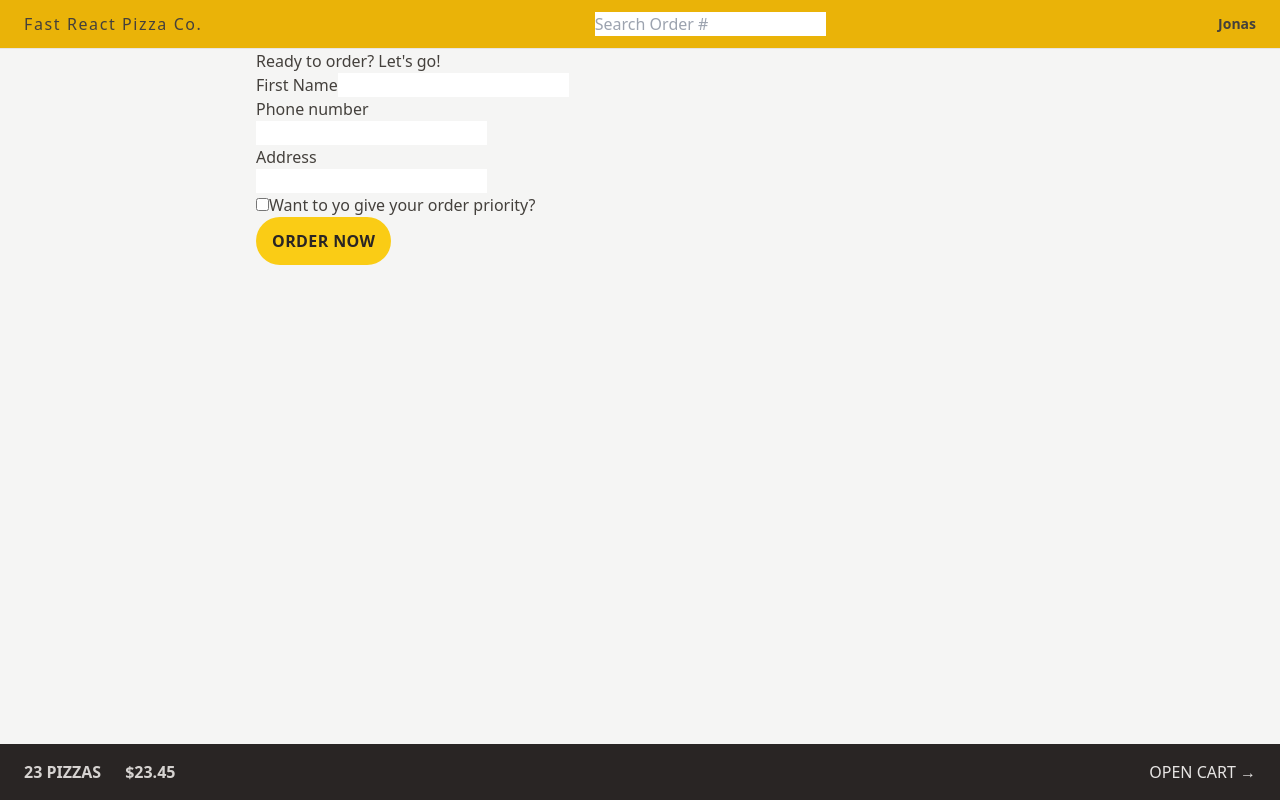
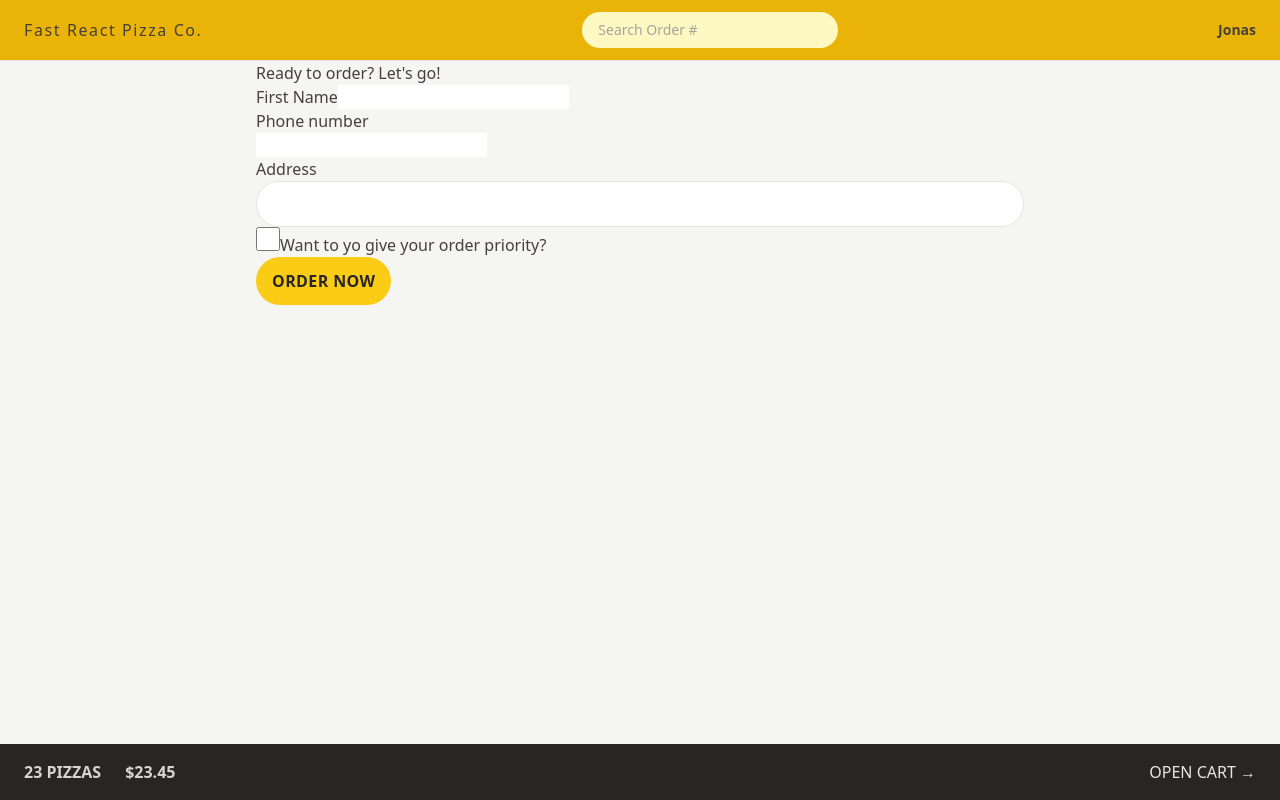
Before and after one commit to yiwenwangANU/Fast-React-Pizza-Co., a React (Vite) app: page /order/new in a window 1280 px wide. Built offline with nearby package versions, Linux system fonts and the light colour scheme.

Commit message:
style the input field and checkbox

```diff
--- a/src/features/order/CreateOrder.jsx
+++ b/src/features/order/CreateOrder.jsx
@@ -58,12 +58,18 @@
         <div>
           <label>Address</label>
           <div>
-            <input type="text" name="address" required />
+            <input
+              className="w-full rounded-full border border-stone-200 px-4 py-2 text-sm transition-all duration-300 placeholder:text-stone-400 focus:outline-none focus:ring focus:ring-yellow-400 md:px-6 md:py-3"
+              type="text"
+              name="address"
+              required
+            />
           </div>
         </div>
 
         <div>
           <input
+            className="h-6 w-6 accent-yellow-400 focus:outline-none focus:ring focus:ring-yellow-400 focus:ring-offset-2"
             type="checkbox"
             name="priority"
             id="priority"
--- a/src/features/order/SearchOrder.jsx
+++ b/src/features/order/SearchOrder.jsx
@@ -13,6 +13,7 @@
   return (
     <form onSubmit={handleSubmit}>
       <input
+        className="w-28 rounded-full bg-yellow-100 px-4 py-2 text-sm transition-all duration-300 placeholder:text-stone-400 focus:outline-none focus:ring focus:ring-yellow-500 focus:ring-opacity-50 sm:focus:w-72 md:w-64"
         placeholder="Search Order #"
         value={query}
         onChange={(e) => setQuery(e.target.value)}
```
